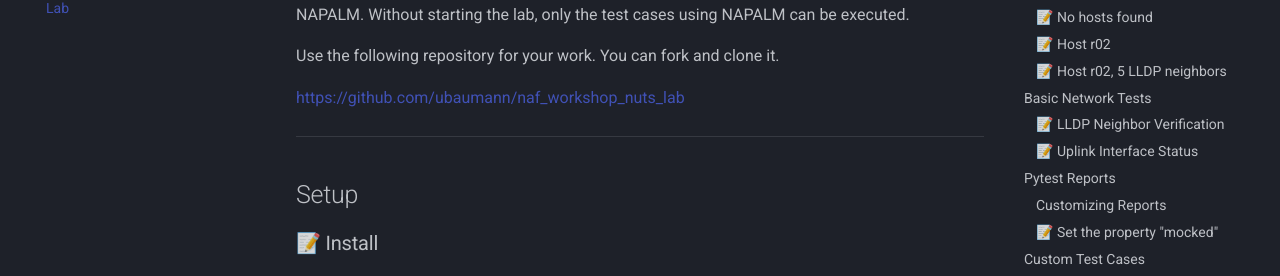
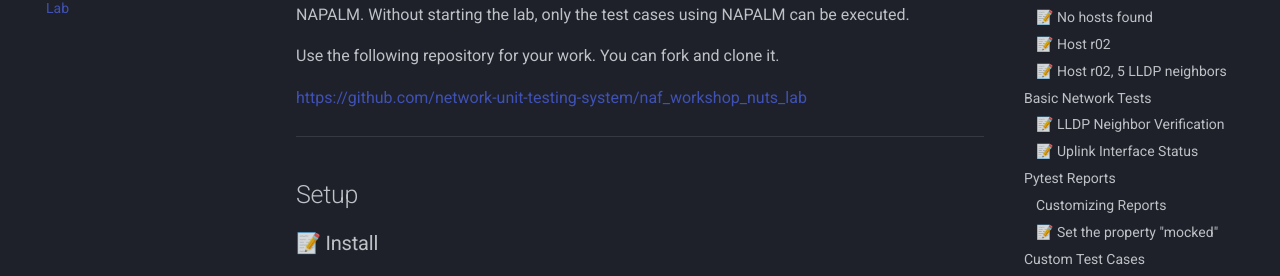
Before and after one commit to ubaumann/naf_workshop_NUTS, an MkDocs documentation site: the page built from docs/lab.md, in a window 1280 px wide and 900 px high. Shown: the part 229-505 px from the top of the window. Built offline with MkDocs 1.6.1 and Material for MkDocs 9.7.7, drawn with Linux system fonts in a browser that asks for light colours; comment, search, counter and statistics services are not loaded; some of the changed lines change nothing that is shown.

Commit message:
Update repository link in lab documentation

```diff
--- a/docs/lab.md
+++ b/docs/lab.md
@@ -2,7 +2,7 @@ For this lab, we use a prepared environment created with `netlab`. You can run t
 
 Use the following repository for your work. You can fork and clone it.
 
-[https://github.com/ubaumann/naf_workshop_nuts_lab](https://github.com/ubaumann/naf_workshop_nuts_lab)
+[https://github.com/network-unit-testing-system/naf_workshop_nuts_lab](https://github.com/network-unit-testing-system/naf_workshop_nuts_lab)
 
 ---
 
```
